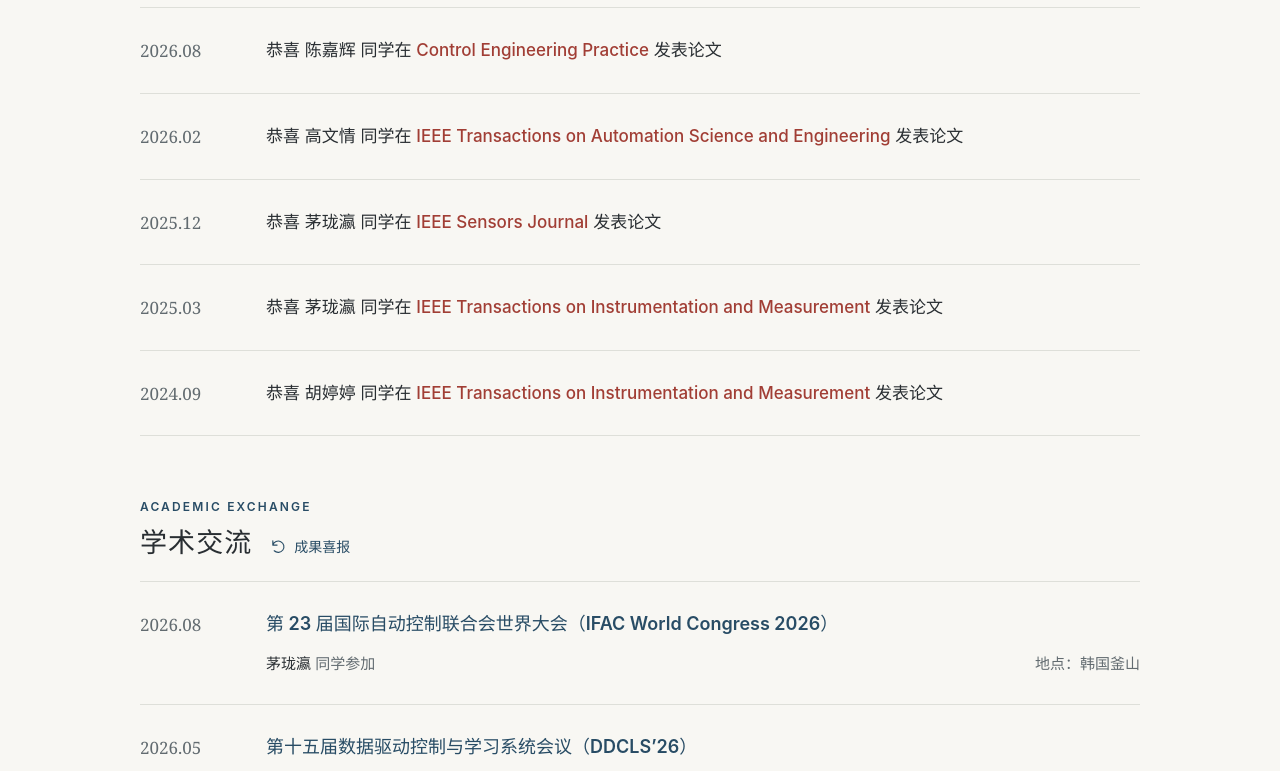
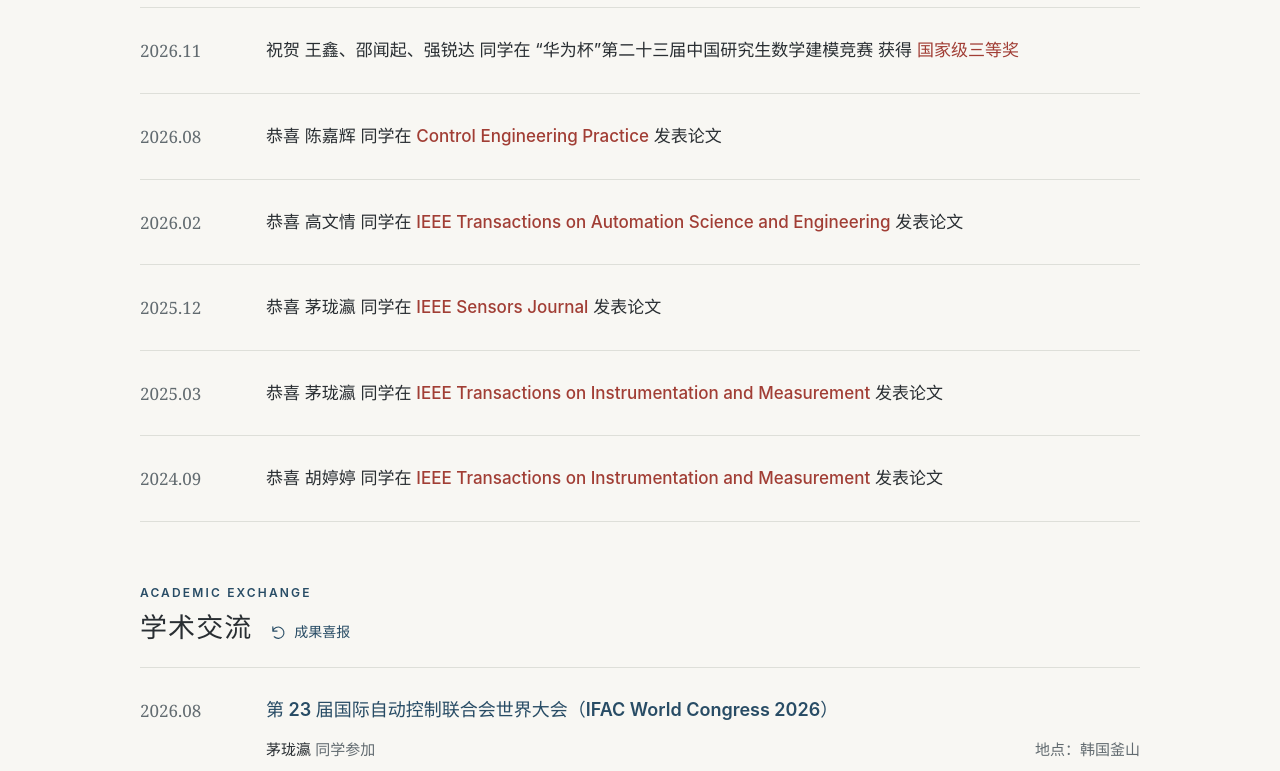
Before and after one commit to ZeallYang/ZeallYang.github.io, an Astro site: page /news in a window 1280 px wide. Shown: the part 513-1284 px from the top of the page. Built offline with nearby package versions, Linux system fonts and the light colour scheme; Astro itself is replaced by a stand-in of ours.

Commit message:
Add November 2026 mathematical modeling competition award

```diff
--- a/src/data/profile.ts
+++ b/src/data/profile.ts
@@ -244,7 +244,9 @@ export const graduateStudents: GraduateCohort[] = [
   { year: 2021, students: [{ name: '贾瑞柠', note: '中国建设银行股份有限公司武安支行，二级业务员' }] },
 ];
 
-type ResearchAchievement = { date: string; student: string; venue: string; title: string };
+type ResearchAchievement =
+  | { date: string; student: string; venue: string; title: string }
+  | { date: string; student: string; competition: string; award: string };
 type AcademicExchange = {
   date: string;
   students: string[];
@@ -261,6 +263,12 @@ export const researchAchievements: ResearchAchievement[] = [
   { date: '2025-12', student: '茅珑瀛', venue: 'IEEE Sensors Journal', title: 'Edge-Compressed and Energy-Optimized Dual-Domain Graph Network With Variational Gating for Industrial Soft Sensing' },
   { date: '2026-02', student: '高文情', venue: 'IEEE Transactions on Automation Science and Engineering', title: 'Self-Modified Dynamic Domain Adaptation for Industrial Soft Sensing' },
   { date: '2026-08', student: '陈嘉辉', venue: 'Control Engineering Practice', title: 'CLARI: Constrained reflective LLM inference for few-shot soft sensing under operating-condition drift' },
+  {
+    date: '2026-11',
+    student: '王鑫、邵闻起、强锐达',
+    competition: '“华为杯”第二十三届中国研究生数学建模竞赛',
+    award: '国家级三等奖',
+  },
 ];
 
 export const academicExchanges: AcademicExchange[] = [
--- a/src/pages/news.astro
+++ b/src/pages/news.astro
@@ -45,7 +45,13 @@ const exchanges = newestFirst(academicExchanges);
             <li class="news-entry">
               <time datetime={item.date}>{item.date.replace('-', '.')}</time>
               <article class="news-entry-content">
-                <p class="achievement-message">恭喜 <strong>{item.student}</strong> 同学在 <span class="achievement-venue" lang="en">{item.venue}</span> 发表论文</p>
+                <p class="achievement-message">
+                  {'competition' in item ? (
+                    <>祝贺 <strong>{item.student}</strong> 同学在 {item.competition} 获得 <span class="achievement-venue">{item.award}</span></>
+                  ) : (
+                    <>恭喜 <strong>{item.student}</strong> 同学在 <span class="achievement-venue" lang="en">{item.venue}</span> 发表论文</>
+                  )}
+                </p>
               </article>
             </li>
           ))}
```
